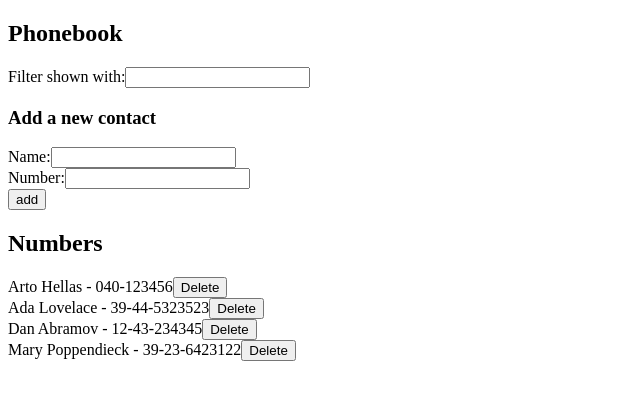
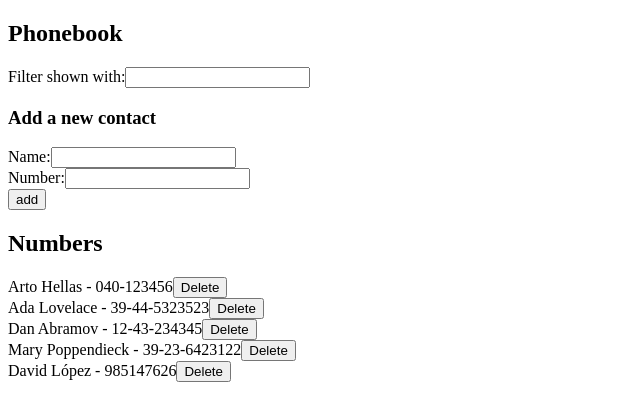
Before and after one commit to Albajarast/FullStackOpen2020, a React (Create React App) app in the folder part2/phonebook-app/: page / in a window 1280 px wide. Shown: the top 420 px of the page, without its empty margins (0-640 px from the left). Built offline with nearby package versions, Linux system fonts and the light colour scheme; data requests are answered from the project's data file.

Commit message:
Add: exercise 2.18

```diff
--- a/part2/phonebook-app/db.json
+++ b/part2/phonebook-app/db.json
@@ -19,6 +19,11 @@
       "name": "Mary Poppendieck",
       "number": "39-23-6423122",
       "id": 4
+    },
+    {
+      "name": "David López",
+      "number": "985147626",
+      "id": 5
     }
   ]
 }
--- a/part2/phonebook-app/src/components/PersonForm.js
+++ b/part2/phonebook-app/src/components/PersonForm.js
@@ -14,7 +14,16 @@ function PersonForm({ persons, setPersons }) {
     }
 
     let foundPerson = false
-    if (persons.findIndex((person) => person.name === newName) !== -1) {
+    let foundPersonIndex = persons.findIndex(
+      (person) => person.name === newName
+    )
+    let foundPersonId
+    if (foundPersonIndex !== -1) {
+      const fountPersonIndex = persons.findIndex(
+        (person) => person.name === newName
+      )
+      foundPersonId = foundPersonIndex + 1
+      console.log(foundPersonIndex, foundPersonId)
       foundPerson = true
     }
 
@@ -27,7 +36,22 @@ function PersonForm({ persons, setPersons }) {
     } else {
       setNewName('')
       setNewNumber('')
-      alert(`The contact ${newName} already exists in your phonebook`)
+      const update = window.confirm(
+        `${persons[foundPersonIndex].name} already exists! Do you want to replace the old number with a new one?`
+      )
+      if (update) {
+        personService
+          .updateById(foundPersonId, newPerson)
+          .then((returnedPerson) => {
+            setPersons(
+              persons.map((person) =>
+                person.id !== foundPersonId ? person : returnedPerson
+              )
+            )
+          })
+      } else {
+        console.log('Cancelled!')
+      }
     }
   }
 
--- a/part2/phonebook-app/src/services/persons.js
+++ b/part2/phonebook-app/src/services/persons.js
@@ -16,10 +16,16 @@ const deleteById = (id) => {
   return request.then((response) => response.data)
 }
 
+const updateById = (id, updatedPerson) => {
+  const request = axios.put(`${baseUrl}/${id}`, updatedPerson)
+  return request.then((response) => response.data)
+}
+
 const methods = {
   getAll,
   create,
-  deleteById
+  deleteById,
+  updateById
 }
 
 export default methods
```
